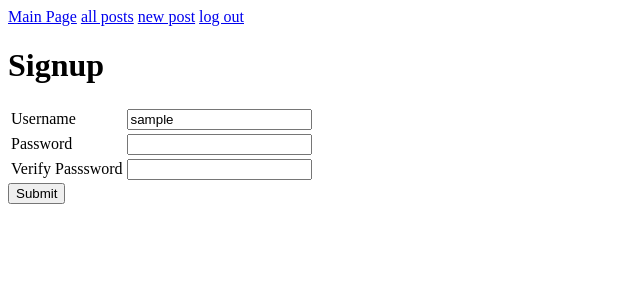
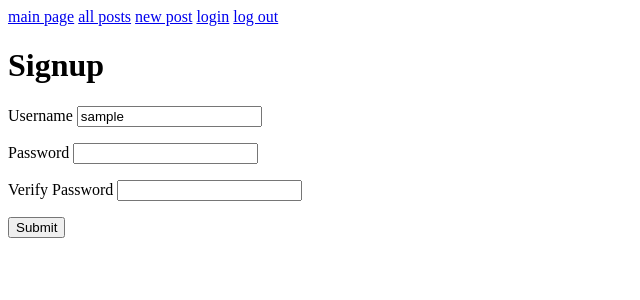
Before and after one commit to sirjdt/Build-a-Blog, a Flask app: template templates/signup.html in a window 1280 px wide. Shown: the top 300 px of the page, without its empty margins (0-640 px from the left). Run offline with Flask 2, Linux system fonts and the light colour scheme; the visitor is signed in with stand-in values (Sample User, id 1); tables that the repository leaves empty hold one stand-in row (values such as "Sample post"); the template is opened without the code that fills it: most values are stand-ins (such as "Sample title", 1, 10 or a date in 2020).

Commit message:
Blogz Final

```diff
--- a/main.py
+++ b/main.py
@@ -1,7 +1,5 @@
 from flask import Flask, request, redirect, render_template, session, flash
 from flask_sqlalchemy import SQLAlchemy
-import os
-import cgi
 
 app = Flask(__name__)
 app.config['DEBUG'] = True
@@ -9,7 +7,6 @@ app.config['SQLALCHEMY_DATABASE_URI'] = 'mysql+pymysql://blogz:blogz@localhost:8
 app.config['SQLALCHEMY_ECHO'] = True
 db = SQLAlchemy(app)
 app.secret_key = '|z\xa0!\xc0n\xb6\x86J\xc9G\xaa\r\x06R5 Y\xdf\x19\xba*\xde\xcd'
-
 
 class Blog(db.Model):
 
@@ -22,12 +19,6 @@ class Blog(db.Model):
         self.title = title
         self.body = body
         self.owner = owner
-
-    def validate(self):
-        if self.title and self.body and self.owner:
-            return True
-        else:
-            return False
 
 class User(db.Model):
 
@@ -57,8 +48,8 @@ def blog():
     blogs = Blog.query.all()
     blog_id=request.args.get('id')
     if blog_id:
-        new_post = Blog.query.get(blog_id)
-        return render_template('singletemplate.html', blogs=blogs, post=new_post)
+        post = Blog.query.get(blog_id)
+        return render_template('singletemplate.html', blogs=blogs, post=post)
 
     else:
         return render_template('blog.html', blogs=blogs)
@@ -67,14 +58,17 @@ def blog():
 def newpost():
 
     if request.method == 'GET':
-        return render_template('newpost.html', title="Create New Post")
+        return render_template('newpost.html')
 
 
     if request.method == 'POST':
-        blog_title = request.form.get('title', False)
-        blog_body = request.form.get('body', False)
+        blog_title = request.form.get('title')
+        blog_body = request.form.get('body')
         owner = User.query.filter_by(username=session['username']).first()
-        new_blog = Blog(blog_title, blog_body, owner)
+        newblog = Blog(blog_title, blog_body, owner)
+        db.session.add(newblog)
+        db.session.commit()
+        newblogid = newblog.id
         title_error = ''
         blog_error = ''
 
@@ -82,14 +76,11 @@ def newpost():
             flash("Please enter a title", 'error')
         if blog_body == '':
             flash("Please enter a blog post", 'error')
-            return render_template('newpost.html', blog_title=blog_title)
+            return render_template('newpost.html', blog_title=blog_title, blog_body=blog_body)
         if title_error == '' or blog_error == '':
-            return redirect("/blog?id={}".format(blog_id))
+            return redirect("/blog?id={}".format(newblogid))
         else:
             return render_template('newpost.html', blog_title=blog_title, blog_body=blog_body, title_error=title_error, blog_error=blog_error)
-
-    else:
-        return render_template('newpost.html')
 
 @app.route('/login', methods=['POST', 'GET'])
 def login():
@@ -101,47 +92,49 @@ def login():
             session['username'] = username
             return redirect('/newpost')
         else:
-            flash('Error!')
+            flash("Error!", 'error')
 
     return render_template('login.html')
+
+@app.route('/logout')
+def logout():
+    del session['username']
+    return redirect('/')
 
 @app.route('/signup', methods=['POST', 'GET'])
 def signup():
     username_error = ''
     password_error = ''
-    passwordverify = ''
+    passwordverify_error = ''
     if request.method == 'POST':
         username = request.form['username']
         password = request.form['password']
         passwordverify = request.form['passwordverify']
 
-    if username == '':
-        username_error = "That's not a valid username"
-    elif len(username) > 20 or len(username) < 3 or ' ' in username:
-        username_error = "That's not a vaild username"
 
-    if password == '':
-        password_error = "That's not a valid password"
-    elif len(password) > 20 or len(password) < 3 or ' ' in password:
-        password_error = "That's not a vaild password"
+        if username == '':
+            username_error  = "Invalid username"
+        elif len(username) > 20 or len(username) < 3 or ' ' in username:
+            username_error  = "That's not a valid username"
 
-    if passwordverify == '':
-        passwordverify_error = "That's not a valid password"
-    elif passwordverify != password:
-        passwordverify_error = "That's not a valid password"
+        if password == '':
+            password_error = "Invalid password"
+        elif len(password) > 20 or len(password) < 3 or ' ' in password:
+            password_error = "Invalid password"
 
-        if username_error == passwordverify == password_error == '':
+        if passwordverify != password or len(passwordverify) < 3:
+            passwordverify_error = "Passwords do not match"
+
+        if username_error  == passwordverify_error == password_error == '':
             new_user = User(username, password)
             db.session.add(new_user)
             db.session.commit()
             session['username'] = username
 
             return redirect('/newpost')
-        return render_template('signup.html', username_error=username_error, password_error=password_error,
-                               passwordverify=passwordverify, username=username)
+        return render_template('signup.html', username_error =username_error , password_error=password_error,
+                               passwordverify_error=passwordverify_error, username=username)
     return render_template('signup.html')
-
-
 
 @app.route('/singletemplate', methods=['GET'])
 def singletemplate():
@@ -151,12 +144,5 @@ def singletemplate():
 
     return render_template('singletemplate.html', post=post)
 
-
-@app.route('/logout')
-def logout():
-    del session['username']
-    return redirect('/')
-
-
 if __name__ == "__main__":
     app.run()
--- a/templates/base.html
+++ b/templates/base.html
@@ -11,9 +11,10 @@
 <body>
 
   <div>
-    <a href="/">Main Page</a>
+    <a href="/">main page</a>
     <a href="/blog">all posts</a>
     <a href="/newpost">new post</a>
+    <a href="/login">login</a>
     <a href='/logout'>log out</a>
   </div>
 
--- a/templates/newpost.html
+++ b/templates/newpost.html
@@ -4,11 +4,14 @@
 
 <h1>Add a Blog Post</h1>
 <form method='POST' id="blog">
-  <label> New Title <input type="text" name="blog" value='{{blog_title}}' /></label><p class="error">{{title_error}}</p><br/>
+  <label> New Title <textarea type="text" name="blog" value='{{blog_title}}' ></textarea></label><p class="error">{{title_error}}</p><br/>
   <label> New Blog <textarea type="text" name="body" value='{{blog_body}}' ></textarea></label><p class="error">{{blog_error}}</p><br/>
   <input type="submit" value="Add" />
 </form>
 
+{% for username in owner %}
+<h1><a href = '/blog?id={}{{blog.id}}'>{{blog.id}}</a></h1>
+{% endfor %}
   {% with messages = get_flashed_messages(with_categories=True) %}
       <ul>
         {% for error, message in messages %}
--- a/templates/signup.html
+++ b/templates/signup.html
@@ -4,23 +4,19 @@
 
 	<h1>Signup</h1>
     <form method="post">
-        <table><tr><td><label for="username">Username</label></td>
-                <td>
-                    <input name="username" value="{{username}}" type="text" />
-                    <span class="error">{{username_error}}</span>
-                </td></tr>
-                <tr><td><label for="password">Password</label></td>
-                <td>
-                    <input name="password" type="password" />
-                    <span class="error">{{password_error}}</span>
-                </td></tr>
-                <tr><td>
-                    <label for="passwordverify">Verify Passsword</label>
-                </td><td>
-                    <input name="passwordverify" type="password" />
-                    <span class="error">{{passwordverify_error}}</span>
-                </td></tr>
-        </table>
+
+        <label for="username">Username</label>
+        <input id="username" type="text" name="username" value="{{username}}"/>
+        <p class="error">{{username_error}}</p>
+
+        <label for="password">Password</label>
+        <input id="password" type="text" name="password"/>
+        <p class="error">{{password_error}}</p>
+
+        <label for="passwordverify">Verify Password</label>
+        <input id="passwordverify" type="text" name="passwordverify"/>
+        <p class="error">{{passwordverify_error}}</p>
+
         <input type="submit" value="Submit" />
 </form>
 
--- a/templates/singleUser.html
+++ b/templates/singleUser.html
@@ -1,7 +1,7 @@
 {% extends "base.html" %}
 
 {% block content %}
-<h1>Blog listing for {{ user.username }}</h1>
+<h1>Blog listing for {{user.username}}</h1>
 <hr />
 {% for blog in user.blogs %}
     <h1>{{blog.title}}</h1>
--- a/templates/singletemplate.html
+++ b/templates/singletemplate.html
@@ -1,9 +1,9 @@
 {% extends "base.html" %}
 {% block content %}
-<h1>{{post.title}}</h1>
+<h1><a href="/blog?id={{post.id}}">{{post.title}}</a></h1>
 <br/>
 <p>{{post.body}}</p>
 <br/>
-Author: {{post.owner.username}}
+Written by: {{post.owner.username}}
 
 {% endblock %}
```
Also changed, not shown: templates/login.html (+6 -2 lines).
